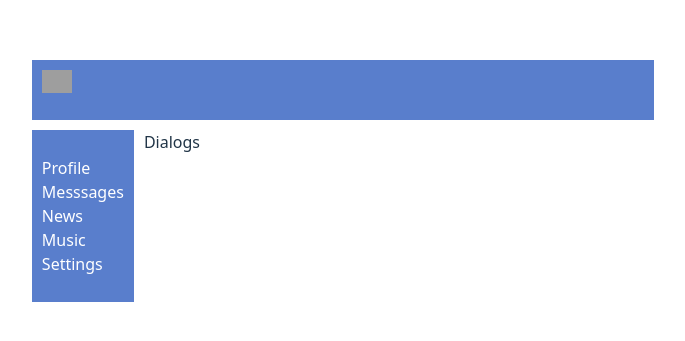
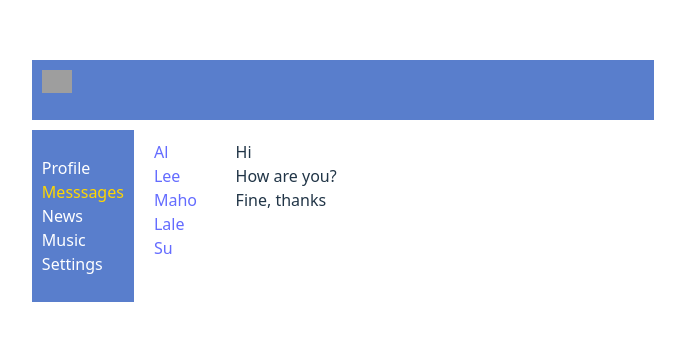
Before and after one commit to Klimov1981/react-kamasutra, a React (Vite) app: page /dialogs in a window 1280 px wide. Shown: the part 219-560 px from the top of the page, without its empty margins (297-982 px from the left). Built offline with nearby package versions, Linux system fonts and the light colour scheme; grey boxes are pictures that could not be loaded.

Commit message:
продолжаем углубление

```diff
--- a/package.json
+++ b/package.json
@@ -11,7 +11,8 @@
   },
   "dependencies": {
     "react": "^19.0.0",
-    "react-dom": "^19.0.0"
+    "react-dom": "^19.0.0",
+    "react-router-dom": "^7.3.0"
   },
   "devDependencies": {
     "@eslint/js": "^9.21.0",
--- a/src/App.jsx
+++ b/src/App.jsx
@@ -1,22 +1,32 @@
-import './App.css'
-import { Header } from './components/Header/Header'
-// import { Profile } from './components/Profile/Profile'
-import { Sidebar } from './components/Sidebar/Sidebar'
-import {Dialogs} from "./components/Dialogs/Dialogs.jsx";
-
+import './App.css';
+import { Header } from './components/Header/Header';
+import { Profile } from './components/Profile/Profile';
+import { Sidebar } from './components/Sidebar/Sidebar';
+import { Dialogs } from './components/Dialogs/Dialogs';
+import { BrowserRouter, Routes, Route, Navigate } from 'react-router-dom';
+import { News } from './components/News/News';
+import { Music } from './components/Music/Music';
+import { Settings } from './components/Settings/Settings';
 
 function App() {
-
   return (
-    <div className='app-wrapper'>
+    <BrowserRouter>
+      <div className="app-wrapper">
         <Header />
         <Sidebar />
-        <main className='main'>
-            <Dialogs />
+        <main className="main">
+          <Routes>
+            <Route path='/' element={<Navigate to="/profile"/>}/>
+            <Route path='/profile' element={<Profile/>}/>
+            <Route path='/dialogs' element={<Dialogs/>}/>
+            <Route path='/news' element={<News/>} />
+            <Route path='/music'element={<Music/>} />
+            <Route path='/settings' element={<Settings/>} />
+          </Routes>
         </main>
-     {/* <Profile />*/}
-    </div>
-  )
+      </div>
+    </BrowserRouter>
+  );
 }
 
-export default App
+export default App;
--- a/src/components/Dialogs/Dialogs.css
+++ b/src/components/Dialogs/Dialogs.css
@@ -0,0 +1,25 @@
+.dialogs {
+ display: grid;
+ grid-template-columns: 2fr 10fr;
+ padding: 10px;
+}
+
+.chats {
+
+}
+
+.chat {
+
+}
+
+.chat.active {
+ color: gold;
+}
+
+.messages {
+
+}
+
+.message {
+
+}
--- a/src/components/Dialogs/Dialogs.jsx
+++ b/src/components/Dialogs/Dialogs.jsx
@@ -1,9 +1,39 @@
+import { NavLink } from 'react-router-dom'
 import './Dialogs.css'
+
+const Chat = (props) => {
+    return (
+        <>
+            <div className='chat active'>
+                <NavLink to={'/dialogs/' + props.id}>{props.name}</NavLink>
+            </div>
+        </>
+    )
+}
+
+const Message = (props) =>{
+    return (
+        <div className="message">{props.message}</div>
+    )
+}
 
 export const Dialogs = () => {
     return (
         <>
-            Dialogs
+            <div className='dialogs'>
+                <div className='chats'>
+                    <Chat name='Al' id='1' />
+                    <Chat name='Lee' id='2' />
+                    <Chat name='Maho' id='3' />
+                    <Chat name='Lale' id='4' />
+                    <Chat name='Su' id='5' />
+                </div>
+                <div className='messages'>
+                    <Message message = 'Hi'/>
+                    <Message message = 'How are you?'/>
+                    <Message message = 'Fine, thanks'/>
+                </div>
+            </div>
         </>
     )
 }
--- /dev/null
+++ b/src/components/Music/Music.jsx
@@ -0,0 +1,9 @@
+import './Music.css'
+
+export const Music = () => {
+ return (
+  <>
+   music
+  </>
+ )
+}
--- /dev/null
+++ b/src/components/News/News.jsx
@@ -0,0 +1,9 @@
+import './News.css'
+
+export const News = () => {
+ return (
+  <>
+   news
+  </>
+ )
+}
--- /dev/null
+++ b/src/components/Settings/Settings.jsx
@@ -0,0 +1,9 @@
+import './Settings.css'
+
+export const Settings = () => {
+ return (
+  <>
+   settings
+  </>
+ )
+}
--- a/src/components/Sidebar/Sidebar.css
+++ b/src/components/Sidebar/Sidebar.css
@@ -10,7 +10,10 @@
  color: #fff;
 }
 
-.sidebar__link:focus,
+.sidebar__link.active {
+ color: gold;
+}
+
 .sidebar__link:hover
 {
  color: #0c0f6b;
--- a/src/components/Sidebar/Sidebar.jsx
+++ b/src/components/Sidebar/Sidebar.jsx
@@ -1,3 +1,4 @@
+import { NavLink } from 'react-router-dom'
 import './Sidebar.css'
 
 export const Sidebar = () => {
@@ -7,23 +8,23 @@ export const Sidebar = () => {
         <nav >
           <ul>
             <li>
-              <a href="" className='sidebar__link'>
+              <NavLink to="/profile" className='sidebar__link'>
                 Profile
-              </a>
+              </NavLink>
             </li>
             <li>
-              <a href="" className='sidebar__link'>
+              <NavLink to="/dialogs" className='sidebar__link'>
                 Messsages
-              </a>
+              </NavLink>
             </li>
             <li>
-              <a href="" className='sidebar__link'>News</a>
+              <NavLink to="/news" className='sidebar__link'>News</NavLink>
             </li>
             <li>
-              <a href="" className='sidebar__link'>Music</a>
+              <NavLink to="/music" className='sidebar__link'>Music</NavLink>
             </li>
             <li>
-              <a href="" className='sidebar__link'>Settings</a>
+              <NavLink to="/settings" className='sidebar__link'>Settings</NavLink>
             </li>
           </ul>
         </nav>
```
Also changed, not shown: src/components/Music/Music.css (added), src/components/News/News.css (added), src/components/Settings/Settings.css (added), 1 other file (tests, documents, lock files or other folders). Lines whose indentation alone changed are shown as unchanged.
